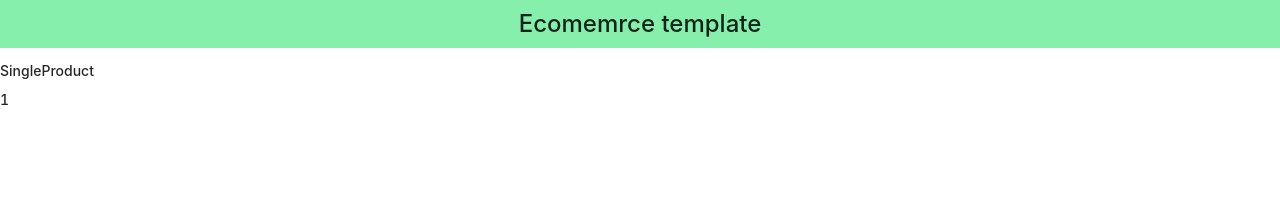
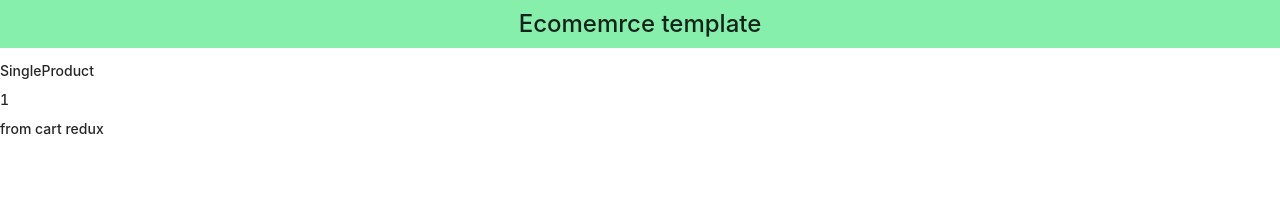
Before and after one commit to maher9393267111/ecom-mern-client, a React (Create React App) app: page /product/1 in a window 1280 px wide. Shown: the top 208 px of the page. Built offline with nearby package versions, Linux system fonts and the light colour scheme; no server answers.

Commit message:
single product info from product by iid and if in cart show his cart info by id

```diff
--- a/src/components/productCardhome/index.js
+++ b/src/components/productCardhome/index.js
@@ -4,6 +4,7 @@ import { addTo_cart,openfromaddcart } from "../../redux/cart";
 import { useDispatch,useSelector } from "react-redux";
 import { ToastContainer, toast } from 'react-toastify';
 import { Card } from "antd";
+import { Link } from "react-router-dom";
 import { AiOutlineHeart } from "react-icons/ai";
 
 import { AiOutlineShoppingCart } from "react-icons/ai";
@@ -208,6 +209,7 @@ setIndex(index);
           </ReactTooltip>
 
               </div>
+<Link to={`product/${product._id}`}>
 
               <div  data-tip data-for={'product-details'}>
 
@@ -224,6 +226,7 @@ setIndex(index);
 
 
               </div>
+              </Link>
             </div>
           </div>
         </div>
--- a/src/pages/singleProduct/index.js
+++ b/src/pages/singleProduct/index.js
@@ -1,9 +1,32 @@
 import React from 'react';
 import { useParams,useNavigate } from 'react-router-dom';
+import { useState, useEffect } from 'react';
+import { useDispatch,useSelector } from 'react-redux';
+import {showsinglecartinfo} from '../../redux/cart';
 const SingleProduct = () => {
 
 // get product id from url
 const {id} = useParams();
+
+    const dispatch = useDispatch();
+    const {  allproducts } = useSelector((state) => state.product);
+    // find product by id
+    const product = allproducts.find((product) => product._id === id);
+    //const {name,price,images,description,category,tags,colors} = product;
+    console.log("product",product);
+
+// singlecart info redux
+const {   singlecartitem } = useSelector((state) => state.cart);
+
+
+// send id to dispatch singlecartinfo
+
+useEffect(() => {
+    console.log("id in useEffect to product info",id);
+    dispatch(showsinglecartinfo({id}));
+    }, [dispatch,id]);
+
+
 
 
     return (
@@ -16,6 +39,25 @@ const {id} = useParams();
                 <h1>{id}</h1>
             </div>
 
+{/* -product details- */}
+
+<div>
+
+
+<div>
+
+<h1>{product?.name}</h1>
+</div>
+
+
+</div>
+
+
+<h1>
+    from cart redux { singlecartitem?.name}
+</h1>
+
+
 
         </div>
     );
--- a/src/redux/cart.js
+++ b/src/redux/cart.js
@@ -13,6 +13,7 @@ export const cartSlice = createSlice({
     addedMessage: "empty",
     emptyobj: {},
     totalprice: 0,
+    singlecartitem: {},
   },
 
   reducers: {
@@ -145,7 +146,36 @@ openfromaddcart: (state,action) =>
 
 {
 state.togglecartbar = true
-}
+},
+
+showsinglecartinfo: (state,action) =>{
+
+const { id } = action.payload;
+console.log("id  in redux single product", id);
+
+// find product in cart by id
+const _state = current(state);
+
+  const product = _state.cart.find((product) => product._id === id);
+
+
+state.singlecartitem = product;        // is working
+
+
+// ------- is work
+
+//   console.log("product---->", product);
+
+//   console.log("singlecartitem From Redux---->", _state.singlecartitem);
+
+// const newState = {...state,singlecartitem:product};
+
+// return newState;
+
+
+
+
+  }
 
 
 
@@ -158,6 +188,6 @@ state.togglecartbar = true
 
 
 // Action creators are generated for each case reducer function
-export const { addTo_cart,openbar,openfromaddcart, decreaseQuantity,    increaseQuantity } = cartSlice.actions;
+export const { addTo_cart,openbar,openfromaddcart, decreaseQuantity,    increaseQuantity,showsinglecartinfo, } = cartSlice.actions;
 
 export default cartSlice.reducer;
```
